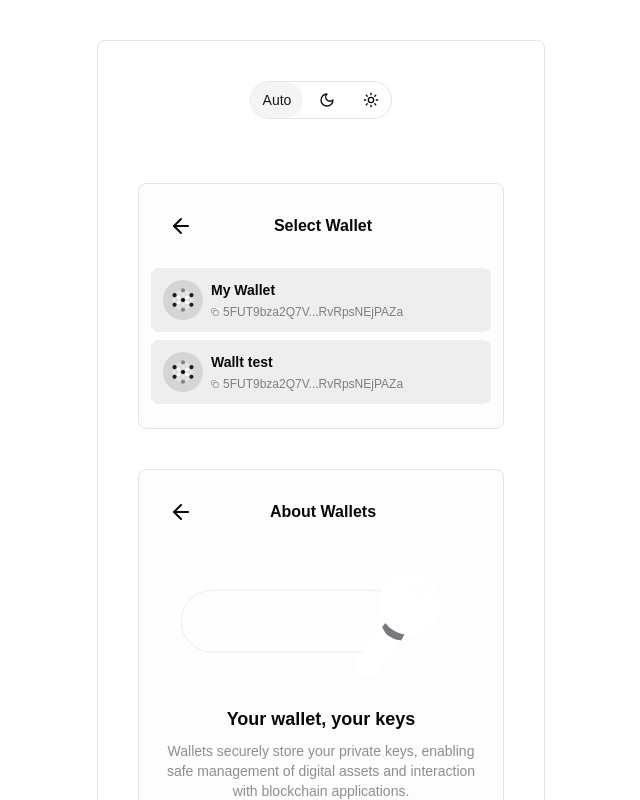
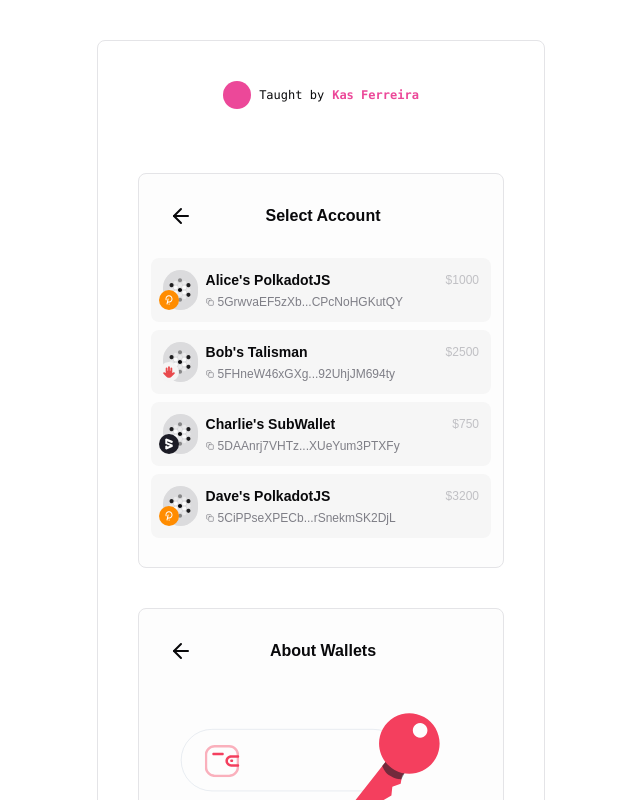
Before and after one commit to minikas/ConnectWallet, a Next.js app: page / in a window 1280 px wide. Shown: the top 800 px of the page, without its empty margins (319-959 px from the left). Built offline with nearby package versions, Linux system fonts and the light colour scheme.

Commit message:
feat: Select Account Skeleton

```diff
--- a/src/app/page.tsx
+++ b/src/app/page.tsx
@@ -9,15 +9,7 @@
   return (
     <div className=" min-h-screen p-2 sm:p-10 flex flex-col">
       <div className="flex-1 w-full max-w-md mx-auto border rounded-lg flex flex-col items-center p-10 gap-16">
-        <header>
-          <ToogleMode />
-        </header>
-        <main className="flex gap-10 flex-col w-full flex-1">
-          <SelectAccount />
-          <AboutWallets />
-          <ConnectWallet />
-        </main>
-        <footer className="flex gap-2 items-center ">
+        <header className="flex gap-2 items-center ">
           <div className="w-7 h-7 bg-pink-500 rounded-full" />
           <p className="text-xs font-mono">
             Taught by
@@ -29,6 +21,14 @@
               Kas Ferreira
             </Link>
           </p>
+        </header>
+        <main className="flex gap-10 flex-col w-full flex-1">
+          <SelectAccount />
+          <AboutWallets />
+          <ConnectWallet />
+        </main>
+        <footer>
+          <ToogleMode />
         </footer>
       </div>
     </div>
--- a/src/components/connectWallet.tsx
+++ b/src/components/connectWallet.tsx
@@ -11,7 +11,7 @@
           Select what wallet you want to connect
         </span>
       </header>
-      <div className="flex flex-col gap-2">
+      <div className="flex flex-col gap-2 overflow-auto max-h-[285px]">
         <WalletCard icon="PolkadotJS" active>
           PolkadotJS
         </WalletCard>
--- a/src/components/icons/wallet.tsx
+++ b/src/components/icons/wallet.tsx
@@ -10,7 +10,7 @@
         height="61"
         rx="30.5"
         stroke="#8BA1BE"
-        stroke-opacity="0.2"
+        strokeOpacity="0.2"
         strokeWidth="0.904309"
         fill="none"
       />
@@ -18,13 +18,13 @@
         fillRule="evenodd"
         clipRule="evenodd"
         d="M74.2348 72.949H67.5338C64.3935 72.949 61.8376 70.3947 61.8359 67.2561C61.8359 64.1142 64.3919 61.5583 67.5338 61.5566H74.2348C74.9201 61.5566 75.4763 62.1128 75.4763 62.7982C75.4763 63.4835 74.9201 64.0397 74.2348 64.0397H67.5338C65.7609 64.0414 64.319 65.4832 64.319 67.2545C64.319 69.0241 65.7625 70.4659 67.5338 70.4659H74.2348C74.9201 70.4659 75.4763 71.0221 75.4763 71.7075C75.4763 72.3928 74.9201 72.949 74.2348 72.949"
-        fill="white"
+        className="fill-rose-500"
       />
       <path
         fillRule="evenodd"
         clipRule="evenodd"
         d="M68.2912 68.3932H67.7747C67.0894 68.3932 66.5332 67.837 66.5332 67.1517C66.5332 66.4664 67.0894 65.9102 67.7747 65.9102H68.2912C68.9766 65.9102 69.5328 66.4664 69.5328 67.1517C69.5328 67.837 68.9766 68.3932 68.2912 68.3932"
-        fill="white"
+        className="fill-rose-500"
       />
       <mask
         id="mask0_751_14448"
@@ -39,7 +39,7 @@
           fillRule="evenodd"
           clipRule="evenodd"
           d="M41.3115 51.6016H75.4763V83.3401H41.3115V51.6016Z"
-          fill="white"
+          className="fill-rose-500"
         />
       </mask>
       <g mask="url(#mask0_751_14448)">
@@ -47,14 +47,14 @@
           fillRule="evenodd"
           clipRule="evenodd"
           d="M51.2399 54.0849C47.1345 54.0849 43.7939 57.4255 43.7939 61.5309V73.4116C43.7939 77.5169 47.1345 80.8575 51.2399 80.8575H65.549C69.6544 80.8575 72.9933 77.5169 72.9933 73.4116V61.5309C72.9933 57.4255 69.6544 54.0849 65.549 54.0849H51.2399ZM65.5487 83.3403H51.2395C45.7652 83.3403 41.3105 78.8856 41.3105 73.4113V61.5306C41.3105 56.0545 45.7652 51.6016 51.2395 51.6016H65.5487C71.0231 51.6016 75.476 56.0545 75.476 61.5306V73.4113C75.476 78.8856 71.0231 83.3403 65.5487 83.3403V83.3403Z"
-          fill="white"
+          className="fill-rose-500"
         />
       </g>
       <path
         fillRule="evenodd"
         clipRule="evenodd"
         d="M58.9973 61.5973H50.0599C49.3746 61.5973 48.8184 61.0411 48.8184 60.3558C48.8184 59.6705 49.3746 59.1143 50.0599 59.1143H58.9973C59.6826 59.1143 60.2389 59.6705 60.2389 60.3558C60.2389 61.0411 59.6826 61.5973 58.9973 61.5973"
-        fill="white"
+        className="fill-rose-500"
       />
       <path
         opacity="0.3"
@@ -72,7 +72,7 @@
       />
       <path
         d="M230.087 55.9912L189.404 107.605L191.703 121.999L207.129 120.913L208.244 118.775L215.463 115.482L218.174 106.14L226.25 101.552L227.164 92.903L235.42 89.8755L236.782 81.9485L248.219 68.7691L230.087 55.9912Z"
-        fill="white"
+        className="fill-rose-500"
       />
       <path
         opacity="0.6"
@@ -81,7 +81,7 @@
       />
       <path
         d="M251.169 43.3298C247.674 41.3799 246.42 36.9667 248.37 33.4719C250.32 29.9757 254.733 28.7236 258.228 30.6728C261.723 32.6221 262.976 37.0353 261.027 40.5307C259.077 44.0262 254.664 45.2783 251.169 43.3298ZM258.613 23.8028C244.148 15.7365 225.884 20.9224 217.817 35.3865C209.75 49.852 214.936 68.1156 229.4 76.1826C243.865 84.2496 262.13 79.0637 270.197 64.5989C278.264 50.1341 273.077 31.8698 258.613 23.8028Z"
-        fill="white"
+        className="fill-rose-500"
       />
     </svg>
   );
--- a/src/components/selectAccount.tsx
+++ b/src/components/selectAccount.tsx
@@ -1,28 +1,85 @@
 "use client";
 
 import { ArrowLeft } from "lucide-react";
+import { useEffect, useState } from "react";
 
 import { Button } from "./ui/button";
 import { SelectAccountCard } from "./selectAccountCard";
 
+type Account = {
+  address: string;
+  provider: string;
+  balance: string;
+  name: string;
+};
 export function SelectAccount() {
+  const [accounts, setAccounts] = useState<Account[]>([]);
+
+  useEffect(() => {
+    if (accounts.length) return;
+    const clear = setTimeout(() => setAccounts(fakeAccounts), 5000);
+    return () => clearTimeout(clear);
+  }, [accounts]);
+
   return (
     <section className="flex flex-col gap-6 hover:bg-muted/30 bg-muted/20 duration-300 transition-colors border rounded-lg py-6 h-fit w-full">
       <header className="flex justify-between gap-1 items-center px-6">
         <Button variant="ghost" size="icon">
           <ArrowLeft className="w-4 h-4 scale-150" />
         </Button>
-        <h3 className="font-bold text-md text-center flex-1">Select Wallet</h3>
+        <h3 className="font-bold text-md text-center flex-1">Select Account</h3>
         <div className="w-8" />
       </header>
-      <div className="flex flex-col px-3 gap-2">
-        <SelectAccountCard address="5FUT9bza2Q7VKeW28CtbQjBTJSb6jQzAus1eRvRpsNEjPAZa">
-          My Wallet
-        </SelectAccountCard>
-        <SelectAccountCard address="5FUT9bza2Q7VKeW28CtbQjBTJSb6jQzAus1eRvRpsNEjPAZa">
-          Wallt test
-        </SelectAccountCard>
+
+      <div className="flex flex-col px-3 gap-2 overflow-auto max-h-[285px]">
+        {!!accounts.length
+          ? accounts.map((account) => (
+              <SelectAccountCard
+                key={account.address}
+                address={account.address}
+                provider={account.provider}
+                balance={account.balance}
+              >
+                {account.name}
+              </SelectAccountCard>
+            ))
+          : new Array(4)
+              .fill(null)
+              .map((_, index) => <SelectAccountCard.Skeleton key={index} />)}
       </div>
     </section>
   );
 }
+
+const fakeAccounts: Account[] = [
+  {
+    address: "5GrwvaEF5zXb26Fz9rcQpDWS57CtERHpNehXCPcNoHGKutQY",
+    provider: "PolkadotJS",
+    balance: "1000",
+    name: "Alice's PolkadotJS",
+  },
+  {
+    address: "5FHneW46xGXgs5mUiveU4sbTyGBzmstUspZC92UhjJM694ty",
+    provider: "Talisman",
+    balance: "2500",
+    name: "Bob's Talisman",
+  },
+  {
+    address: "5DAAnrj7VHTznn2AWBemMuyBwZWs6FNFjdyVXUeYum3PTXFy",
+    provider: "SubWallet",
+    balance: "750",
+    name: "Charlie's SubWallet",
+  },
+  {
+    address: "5CiPPseXPECbkjWCa6MnjNokrgYjMqmKndv2rSnekmSK2DjL",
+    provider: "PolkadotJS",
+    balance: "3200",
+    name: "Dave's PolkadotJS",
+  },
+  {
+    address: "5FLSigC9HGRKVhB9FiEo4Y3koPsNmBmLJbpXg2mp1hXcS59Y",
+    provider: "SubWallet",
+    balance: "1800",
+    name: "Eve's SubWallet",
+  },
+];
--- a/src/components/selectAccountCard.tsx
+++ b/src/components/selectAccountCard.tsx
@@ -5,23 +5,37 @@
 
 import { Profile } from "./icons";
 import { Copy } from "./ui/copy";
+import * as Icons from "./icons";
 
 import { truncateString } from "@/helpers/truncateString";
+import { Skeleton as SkeletonComponent } from "@/components/ui/skeleton";
 
-export function SelectAccountCard({
+function SelectAccountCard({
   address,
+  provider,
+  balance = "0.00",
   children,
-}: PropsWithChildren<{ address: string }>) {
+}: PropsWithChildren<{
+  address: string;
+  provider: string;
+  balance?: string;
+}>) {
   const shortAddress = useMemo(() => truncateString(address, 12), [address]);
+  const IconComponent = Icons[provider as keyof typeof Icons];
+
   return (
-    <div className="flex items-center gap-2 py-3 px-3 rounded-lg bg-muted-foreground/10 hover:bg-muted-foreground/15 hover:scale-[102%] transition-all duration-200 cursor-pointer">
-      <div className="rounded-full w-10 h-10 flex items-center justify-center bg-muted-foreground/20">
+    <div className="flex items-center gap-2 py-3 px-3 rounded-lg bg-muted-foreground/5 hover:bg-muted-foreground/15 hover:scale-[102%] transition-all duration-200 cursor-pointer">
+      <div className="relative rounded-full w-10 h-10 flex items-center justify-center bg-muted-foreground/20">
         <Profile className="w-6 h-6" />
+        <IconComponent className="absolute bottom-0 -left-1 w-5 h-5" />
       </div>
-      <div className="flex flex-col gap-1">
-        <span className="font-bold text-sm">{children}</span>
+      <div className="flex flex-col gap-1 w-full">
+        <div className="flex items-center justify-between">
+          <span className="font-bold text-sm">{children}</span>
+          <span className="text-xs text-muted-foreground/40">${balance}</span>
+        </div>
         <Copy value={address}>
-          <div className="flex items-center gap-1 text-muted-foreground/90">
+          <div className="flex items-center gap-1 text-muted-foreground/90 w-fit">
             <CopyIcon className="w-2 h-2" />
             <span className="text-xs">{shortAddress}</span>
           </div>
@@ -30,3 +44,20 @@
     </div>
   );
 }
+
+export function Skeleton() {
+  return (
+    <div className="flex items-center gap-2 py-3 px-3 rounded-lg bg-muted-foreground/5">
+      <SkeletonComponent className="min-w-10 h-10 rounded-full" />
+      <div className="flex flex-col gap-1 w-full">
+        <div className="flex items-center justify-between">
+          <SkeletonComponent className="w-44 h-4" />
+          <SkeletonComponent className="w-12 h-3" />
+        </div>
+        <SkeletonComponent className="w-20 h-3" />
+      </div>
+    </div>
+  );
+}
+SelectAccountCard.Skeleton = Skeleton;
+export { SelectAccountCard };
--- /dev/null
+++ b/src/components/ui/skeleton.tsx
@@ -0,0 +1,15 @@
+import { cn } from "@/lib/utils"
+
+function Skeleton({
+  className,
+  ...props
+}: React.HTMLAttributes<HTMLDivElement>) {
+  return (
+    <div
+      className={cn("animate-pulse rounded-md bg-primary/10", className)}
+      {...props}
+    />
+  )
+}
+
+export { Skeleton }
```
